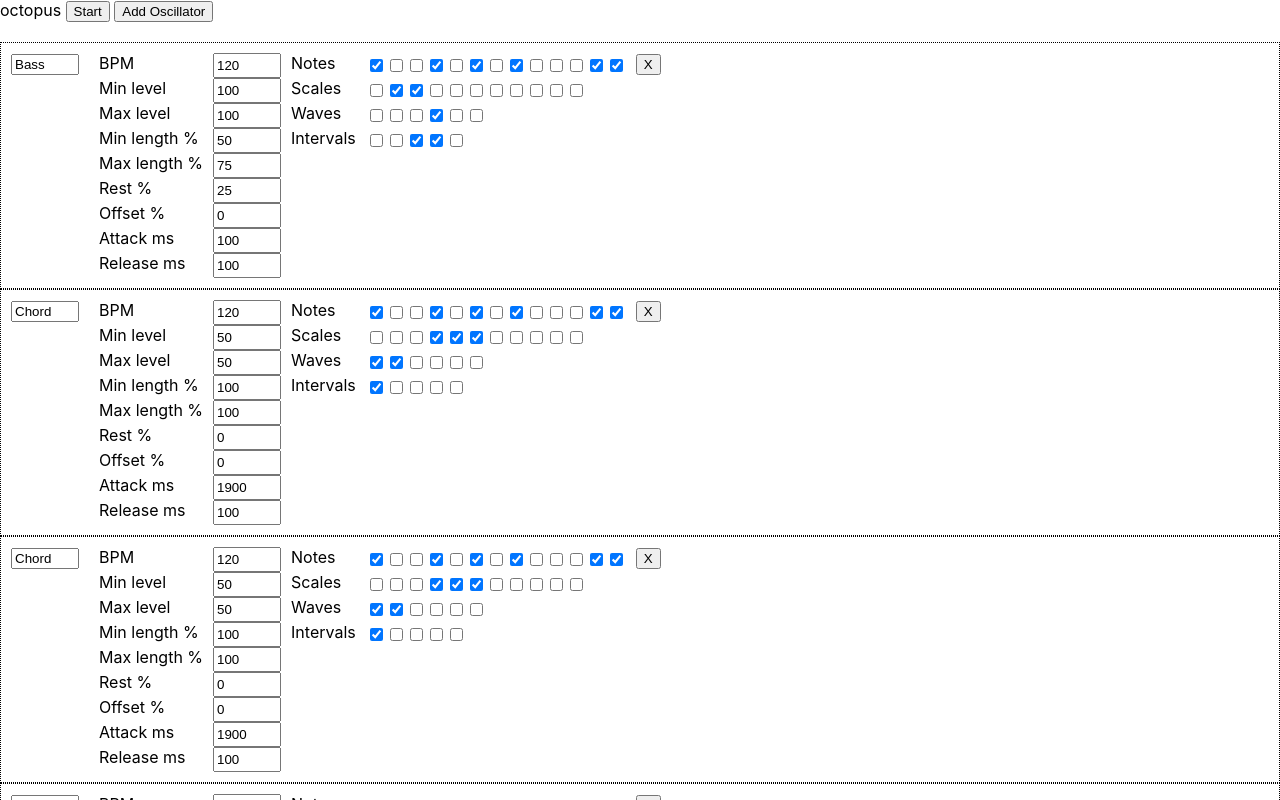
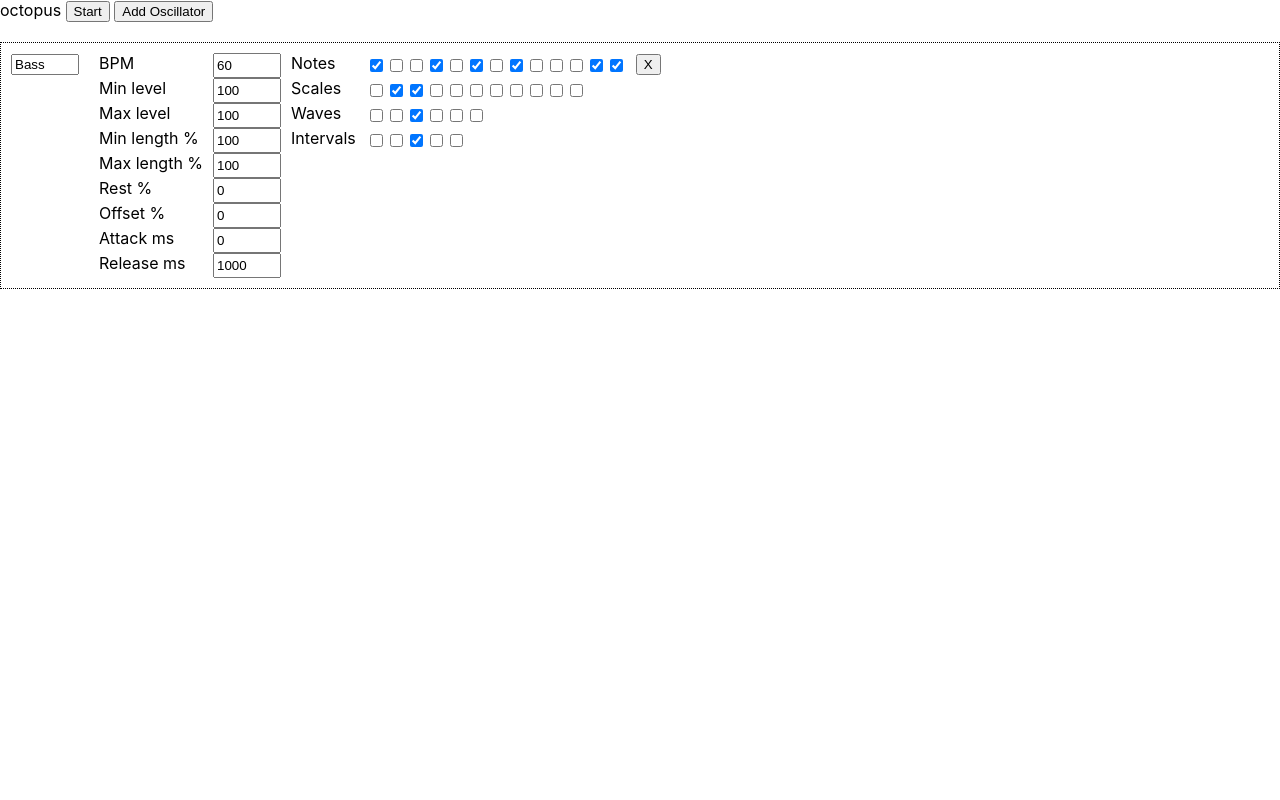
Before and after one commit to CodeKrakken/random-noise-generator, a React (Create React App) app: page / in a window 1280 px wide. Shown: the top 800 px of the page. Built offline with nearby package versions, Linux system fonts and the light colour scheme.

Commit message:
Remove Date.now(). Not working right

```diff
--- a/src/App.jsx
+++ b/src/App.jsx
@@ -58,7 +58,7 @@ function App() {
   const gain = context.createGain()
   oscillator.connect(gain);
   gain.connect(context.destination);
-  gain.gain.setValueAtTime(0, context.currentTime)
+  gain.gain.value = 0
   oscillator.start(0);
   const oscillator2 = context.createOscillator()
   const gain2 = context.createGain()
@@ -110,156 +110,156 @@ function App() {
       gain            : gain,
       minFrequency    : 20,
       maxFrequency    : 20000,
-      bpm             : 120,
+      bpm             : 60,
       minVolume       : 100,
       maxVolume       : 100,
       activeNotes     : [1, 4, 6, 8, 12, 13],
       activeScales    : [1,2],
-      activeWaveShapes: ['square'],
-      rest            : 25,
-      activeIntervals : [1/4, 1/8],
-      minNoteLength   : 50,
-      maxNoteLength   : 75,
-      offset          : 0,
-      attack          : 100,
-      release         : 100
-    },
-    {
-      label           : 'Chord',
-      oscillator      : oscillator2,
-      gain            : gain2,
-      minFrequency    : 20,
-      maxFrequency    : 20000,
-      bpm             : 120,
-      minVolume       : 50,
-      maxVolume       : 50,
-      activeNotes     : [1, 4, 6, 8, 12, 13],
-      activeScales    : [3,4,5],
-      activeWaveShapes: ['sine', 'triangle'],
+      activeWaveShapes: ['sawtooth'],
       rest            : 0,
-      activeIntervals : [1],
+      activeIntervals : [1/4],
       minNoteLength   : 100,
       maxNoteLength   : 100,
       offset          : 0,
-      attack          : 1900,
-      release         : 100
+      attack          : 0,
+      release         : 1000
     },
-    {
-      label           : 'Chord',
-      oscillator      : oscillator3,
-      gain            : gain3,
-      minFrequency    : 20,
-      maxFrequency    : 20000,
-      bpm             : 120,
-      minVolume       : 50,
-      maxVolume       : 50,
-      activeNotes     : [1, 4, 6, 8, 12, 13],
-      activeScales    : [3,4,5],
-      activeWaveShapes: ['sine', 'triangle'],
-      rest            : 0,
-      activeIntervals : [1],
-      minNoteLength   : 100,
-      maxNoteLength   : 100,
-      offset          : 0,
-      attack          : 1900,
-      release         : 100
-    },
-    {
-      label           : 'Chord',
-      oscillator      : oscillator4,
-      gain            : gain4,
-      minFrequency    : 20,
-      maxFrequency    : 20000,
-      bpm             : 120,
-      minVolume       : 50,
-      maxVolume       : 50,
-      activeNotes     : [1, 4, 6, 8, 12, 13],
-      activeScales    : [3,4,5],
-      activeWaveShapes: ['sine', 'triangle'],
-      rest            : 0,
-      activeIntervals : [1],
-      minNoteLength   : 100,
-      maxNoteLength   : 100,
-      offset          : 0,
-      attack          : 1900,
-      release         : 100
-    },
-    {
-      label           : 'Middle',
-      oscillator      : oscillator5,
-      gain            : gain5,
-      minFrequency    : 20,
-      maxFrequency    : 20000,
-      bpm             : 120,
-      minVolume       : 50,
-      maxVolume       : 75,
-      activeNotes     : [1, 3, 4, 6, 8, 9, 12, 13],
-      activeScales    : [6,7],
-      activeWaveShapes: ['triangle'],
-      rest            : 50,
-      activeIntervals : [1/2, 1/4],
-      minNoteLength   : 100,
-      maxNoteLength   : 100,
-      offset          : 0,
-      attack          : 100,
-      release         : 100
-    },
-    {
-      label           : 'Lead',
-      oscillator      : oscillator6,
-      gain            : gain6,
-      minFrequency    : 20,
-      maxFrequency    : 20000,
-      bpm             : 120,
-      minVolume       : 75,
-      maxVolume       : 100,
-      activeNotes     : [1, 3, 4, 6, 8, 9, 12, 13],
-      activeScales    : [7,8,9],
-      activeWaveShapes: ['sine'],
-      rest            : 50,
-      activeIntervals : [1/4, 1/8],
-      minNoteLength   : 100,
-      maxNoteLength   : 100,
-      offset          : 0,
-      attack          : 100,
-      release         : 100
-    },
-    {
-      label           : 'Kick',
-      oscillator      : oscillator7,
-      gain            : gain7,
-      minFrequency    : 20,
-      maxFrequency    : 20000,
-      bpm             : 120,
-      minVolume       : 0,
-      maxVolume       : 100,
-      activeNotes     : [1, 3, 4, 6, 8, 9, 12, 13],
-      activeScales    : [9],
-      activeWaveShapes: ['kick'],
-      rest            : 0,
-      activeIntervals : [1/4, 1/8],
-      minNoteLength   : 100,
-      maxNoteLength   : 100,
-      offset          : 0
-    },
-    {
-      label           : 'Snare',
-      oscillator      : oscillator8,
-      gain            : gain8,
-      minFrequency    : 20,
-      maxFrequency    : 20000,
-      bpm             : 120,
-      minVolume       : 0,
-      maxVolume       : 100,
-      activeNotes     : [1, 3, 4, 6, 8, 9, 12, 13],
-      activeScales    : [9],
-      activeWaveShapes: ['snare'],
-      rest            : 0,
-      activeIntervals : [1/2],
-      minNoteLength   : 100,
-      maxNoteLength   : 100,
-      offset          : 50
-    },
+    // {
+    //   label           : 'Chord',
+    //   oscillator      : oscillator2,
+    //   gain            : gain2,
+    //   minFrequency    : 20,
+    //   maxFrequency    : 20000,
+    //   bpm             : 120,
+    //   minVolume       : 50,
+    //   maxVolume       : 50,
+    //   activeNotes     : [1, 4, 6, 8, 12, 13],
+    //   activeScales    : [3,4,5],
+    //   activeWaveShapes: ['sine', 'triangle'],
+    //   rest            : 0,
+    //   activeIntervals : [1],
+    //   minNoteLength   : 100,
+    //   maxNoteLength   : 100,
+    //   offset          : 0,
+    //   attack          : 1900,
+    //   release         : 100
+    // },
+    // {
+    //   label           : 'Chord',
+    //   oscillator      : oscillator3,
+    //   gain            : gain3,
+    //   minFrequency    : 20,
+    //   maxFrequency    : 20000,
+    //   bpm             : 120,
+    //   minVolume       : 50,
+    //   maxVolume       : 50,
+    //   activeNotes     : [1, 4, 6, 8, 12, 13],
+    //   activeScales    : [3,4,5],
+    //   activeWaveShapes: ['sine', 'triangle'],
+    //   rest            : 0,
+    //   activeIntervals : [1],
+    //   minNoteLength   : 100,
+    //   maxNoteLength   : 100,
+    //   offset          : 0,
+    //   attack          : 1900,
+    //   release         : 100
+    // },
+    // {
+    //   label           : 'Chord',
+    //   oscillator      : oscillator4,
+    //   gain            : gain4,
+    //   minFrequency    : 20,
+    //   maxFrequency    : 20000,
+    //   bpm             : 120,
+    //   minVolume       : 50,
+    //   maxVolume       : 50,
+    //   activeNotes     : [1, 4, 6, 8, 12, 13],
+    //   activeScales    : [3,4,5],
+    //   activeWaveShapes: ['sine', 'triangle'],
+    //   rest            : 0,
+    //   activeIntervals : [1],
+    //   minNoteLength   : 100,
+    //   maxNoteLength   : 100,
+    //   offset          : 0,
+    //   attack          : 1900,
+    //   release         : 100
+    // },
+    // {
+    //   label           : 'Middle',
+    //   oscillator      : oscillator5,
+    //   gain            : gain5,
+    //   minFrequency    : 20,
+    //   maxFrequency    : 20000,
+    //   bpm             : 120,
+    //   minVolume       : 50,
+    //   maxVolume       : 75,
+    //   activeNotes     : [1, 3, 4, 6, 8, 9, 12, 13],
+    //   activeScales    : [6,7],
+    //   activeWaveShapes: ['triangle'],
+    //   rest            : 50,
+    //   activeIntervals : [1/2, 1/4],
+    //   minNoteLength   : 100,
+    //   maxNoteLength   : 100,
+    //   offset          : 0,
+    //   attack          : 100,
+    //   release         : 100
+    // },
+    // {
+    //   label           : 'Lead',
+    //   oscillator      : oscillator6,
+    //   gain            : gain6,
+    //   minFrequency    : 20,
+    //   maxFrequency    : 20000,
+    //   bpm             : 120,
+    //   minVolume       : 75,
+    //   maxVolume       : 100,
+    //   activeNotes     : [1, 3, 4, 6, 8, 9, 12, 13],
+    //   activeScales    : [7,8,9],
+    //   activeWaveShapes: ['sine'],
+    //   rest            : 50,
+    //   activeIntervals : [1/4, 1/8],
+    //   minNoteLength   : 100,
+    //   maxNoteLength   : 100,
+    //   offset          : 0,
+    //   attack          : 100,
+    //   release         : 100
+    // },
+    // {
+    //   label           : 'Kick',
+    //   oscillator      : oscillator7,
+    //   gain            : gain7,
+    //   minFrequency    : 20,
+    //   maxFrequency    : 20000,
+    //   bpm             : 120,
+    //   minVolume       : 0,
+    //   maxVolume       : 100,
+    //   activeNotes     : [1, 3, 4, 6, 8, 9, 12, 13],
+    //   activeScales    : [9],
+    //   activeWaveShapes: ['kick'],
+    //   rest            : 0,
+    //   activeIntervals : [1/4, 1/8],
+    //   minNoteLength   : 100,
+    //   maxNoteLength   : 100,
+    //   offset          : 0
+    // },
+    // {
+    //   label           : 'Snare',
+    //   oscillator      : oscillator8,
+    //   gain            : gain8,
+    //   minFrequency    : 20,
+    //   maxFrequency    : 20000,
+    //   bpm             : 120,
+    //   minVolume       : 0,
+    //   maxVolume       : 100,
+    //   activeNotes     : [1, 3, 4, 6, 8, 9, 12, 13],
+    //   activeScales    : [9],
+    //   activeWaveShapes: ['snare'],
+    //   rest            : 0,
+    //   activeIntervals : [1/2],
+    //   minNoteLength   : 100,
+    //   maxNoteLength   : 100,
+    //   offset          : 50
+    // },
   ]
 
   const [cycleButtonLabel,  setCycleButtonLabel ] = useState('Start')
@@ -289,10 +289,10 @@ function App() {
   const playNote = (node, i) => {
     if (cycling)  {
 
-      if (Date.now() >= node.nextNoteAt) {
+      if (context.currentTIme >= node.nextNoteAt) {
         playSound(node, i)
       } else {
-        setTimeout(() => {playSound(node, i)}, node.nextNoteAt - Date.now())
+        setTimeout(() => {playSound(node, i)}, (node.nextNoteAt - context.currentTime)*1000)
       }
     }
   }
@@ -307,7 +307,7 @@ function App() {
 
     const intervalBpmAdjuster = 4
     const intervalLength  = 60000/bpm * interval * intervalBpmAdjuster
-    node.nextNoteAt += intervalLength
+    node.nextNoteAt += intervalLength/1000
 
     const chanceOfRest        = +document.getElementById(`rest${i}`).value/100
     const diceRoll = Math.random()
@@ -330,11 +330,17 @@ function App() {
           node.gain.gain.setValueAtTime(0, context.currentTime)
           const attack  = +document.getElementById(`attack${i}`).value
           const release = +document.getElementById(`release${i}`).value
-          const currentTime = context.currentTime
-          node.gain.gain.linearRampToValueAtTime(level, currentTime + attack/1000)
-          node.gain.gain.setValueAtTime(level, currentTime + attack/1000)
+
+          node.gain.gain.linearRampToValueAtTime(level, attack/1000)
+
+          const timeOfRelease = node.nextNoteAt - release/1000
+          const timeToWait = timeOfRelease - context.currentTime
+
           setTimeout(() => {
-          }) // node.gain.gain.linearRampToValueAtTime(0, node.nextNoteAt)
+            const time = context.currentTime
+            node.gain.gain.setValueAtTime(level, time)
+            node.gain.gain.linearRampToValueAtTime(0, node.nextNoteAt - time)
+          }, timeToWait)
 
           if (
             [
@@ -373,17 +379,16 @@ function App() {
         }, offset / 100 * intervalLength)
       }
     } else {
-      console.log('rest')
       node.gain.gain.setValueAtTime(0, context.currentTime)
     }
-    setTimeout(() => {playNote(node, i)}, node.nextNoteAt - Date.now())
+    setTimeout(() => {playNote(node, i)}, node.nextNoteAt - context.currentTime)
   }
 
   const start = () => {
     setCycleButtonLabel('Stop')
     context.resume()
     nodes.forEach((node, i) => {
-      node.nextNoteAt = Date.now()
+      node.nextNoteAt = context.currentTime
       playNote(node, i)
     })
   }
```
